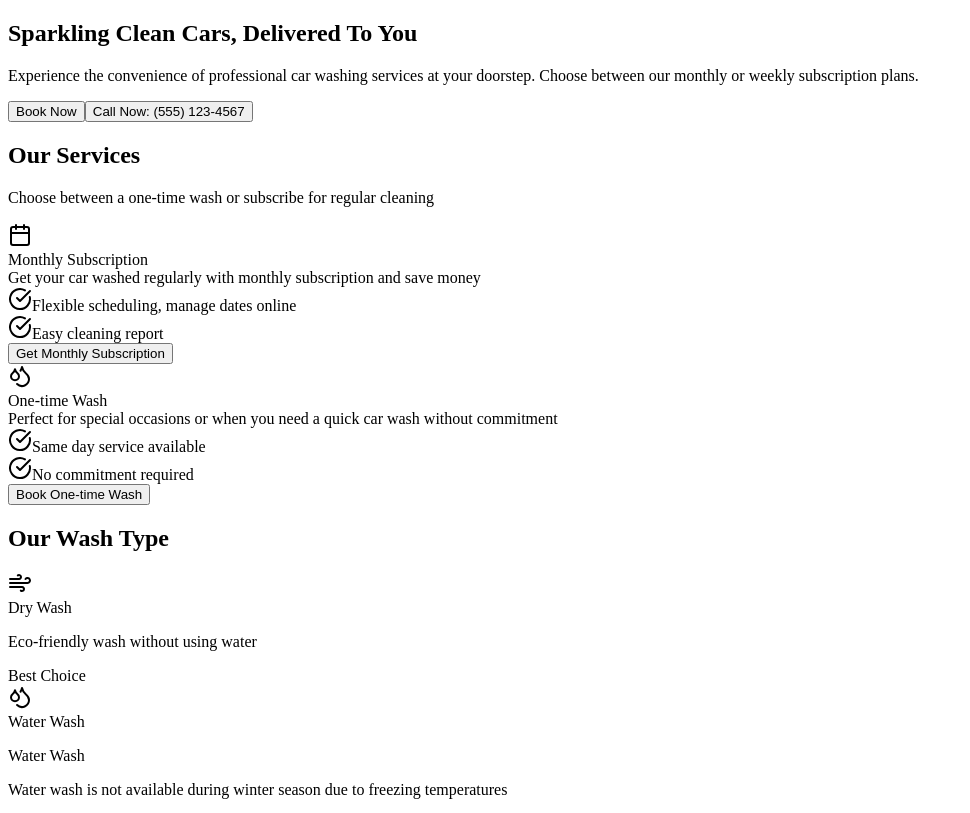
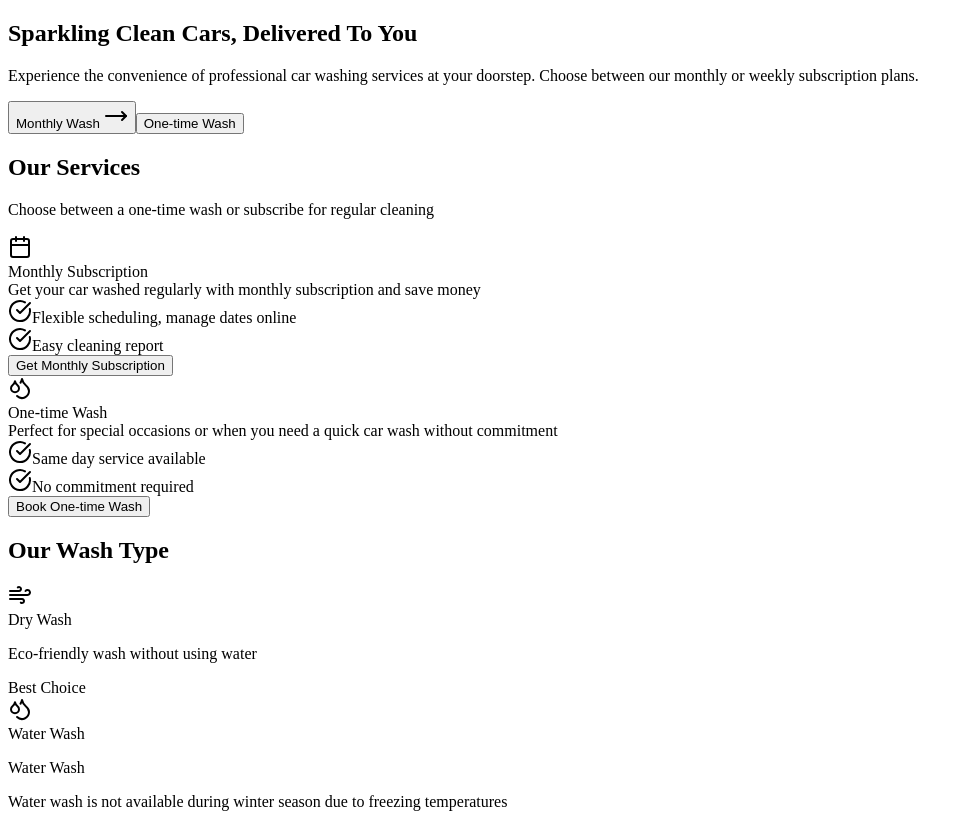
Before and after one commit to FSDTeam-SAA/youssefkleeno-frontend, a Next.js app: page / in a window 1280 px wide. Shown: the top 813 px of the page, without its empty margins (0-970 px from the left). Built offline with nearby package versions, Linux system fonts and the light colour scheme; grey boxes are pictures that could not be loaded.

Commit message:
add hero section

```diff
--- a/src/app/page.tsx
+++ b/src/app/page.tsx
@@ -1,9 +1,11 @@
+import Hero from "@/components/Hero";
 import HomePage from "@/components/HomePage";
 import Image from "next/image";
 
 export default function Home() {
   return (
 <div>
+  <Hero/>
 <HomePage/>
 </div>
   );
--- /dev/null
+++ b/src/components/Hero.tsx
@@ -0,0 +1,50 @@
+import React from 'react'
+import { Button } from './ui/button'
+import Image from 'next/image'
+import { MoveRight } from 'lucide-react'
+
+const Hero = () => {
+  return (
+    <div>
+           {/* Hero Section */}
+      <section className="relative min-h-[80vh] flex items-center justify-center overflow-hidden">
+        <div
+          className="absolute inset-0 bg-cover bg-center bg-no-repeat"
+          style={{
+            backgroundImage: `linear-gradient(rgba(0, 0, 0, 0.5), rgba(0, 0, 0, 0.5)), url('/herobg.png')`,
+          }}
+        />
+
+
+        <div className="relative z-10 container mx-auto px-4 sm:px-6 lg:px-8  text-white">
+          <h1 className="text-4xl sm:text-5xl lg:text-6xl font-bold mb-6 text-balance">
+            Sparkling Clean Cars, <span className="text-blue-400">Delivered To You</span>
+          </h1>
+
+          <p className="text-lg sm:text-xl lg:text-xl mb-8 max-w-4xl  text-pretty text-start opacity-90">
+            Experience the convenience of professional car washing services at your doorstep. Choose between our monthly
+            or weekly subscription plans.
+          </p>
+
+          <div className="flex flex-col sm:flex-row gap-4 justify-start items-center">
+            <Button size="lg" className="bg-[#499FC0] hover:bg-[#499FC0]/90 text-white px-8 py-3 text-md w-full sm:w-auto">
+            Monthly Wash <MoveRight className='' />
+            </Button>
+            <Button
+              size="lg"
+              variant="outline"
+              className="border-white text-white hover:bg-white hover:text-gray-900 px-8 py-3 text-lg w-full sm:w-auto bg-transparent"
+            >
+             One-time Wash
+            </Button>
+          </div>
+        </div>
+      </section>
+
+
+
+    </div>
+  )
+}
+
+export default Hero
--- a/src/components/HomePage.tsx
+++ b/src/components/HomePage.tsx
@@ -8,38 +8,7 @@ export default function HomePage() {
   return (
     <div className="min-h-screen bg-background">
 
-      {/* Hero Section */}
-      <section className="relative min-h-[80vh] flex items-center justify-center overflow-hidden">
-        <div
-          className="absolute inset-0 bg-cover bg-center bg-no-repeat"
-          style={{
-            backgroundImage: `linear-gradient(rgba(0, 0, 0, 0.5), rgba(0, 0, 0, 0.5)), url('https://hebbkx1anhila5yf.public.blob.vercel-storage.com/Home.png-Ks5EVFL6vViweF3PuibQ5BVGkCWF2z.jpeg')`,
-          }}
-        />
 
-        <div className="relative z-10 container mx-auto px-4 sm:px-6 lg:px-8 text-center text-white">
-          <h1 className="text-4xl sm:text-5xl lg:text-6xl font-bold mb-6 text-balance">
-            Sparkling Clean Cars, <span className="text-blue-400">Delivered To You</span>
-          </h1>
-          <p className="text-lg sm:text-xl lg:text-2xl mb-8 max-w-3xl mx-auto text-pretty opacity-90">
-            Experience the convenience of professional car washing services at your doorstep. Choose between our monthly
-            or weekly subscription plans.
-          </p>
-
-          <div className="flex flex-col sm:flex-row gap-4 justify-center items-center">
-            <Button size="lg" className="bg-blue-500 hover:bg-blue-600 text-white px-8 py-3 text-lg w-full sm:w-auto">
-              Book Now
-            </Button>
-            <Button
-              size="lg"
-              variant="outline"
-              className="border-white text-white hover:bg-white hover:text-gray-900 px-8 py-3 text-lg w-full sm:w-auto bg-transparent"
-            >
-              Call Now: (555) 123-4567
-            </Button>
-          </div>
-        </div>
-      </section>
 
       {/* Services Section */}
       <section id="services" className="py-16 lg:py-24 bg-gray-50">
```
Also changed, not shown: 1 other file (tests, documents, lock files or other folders).
